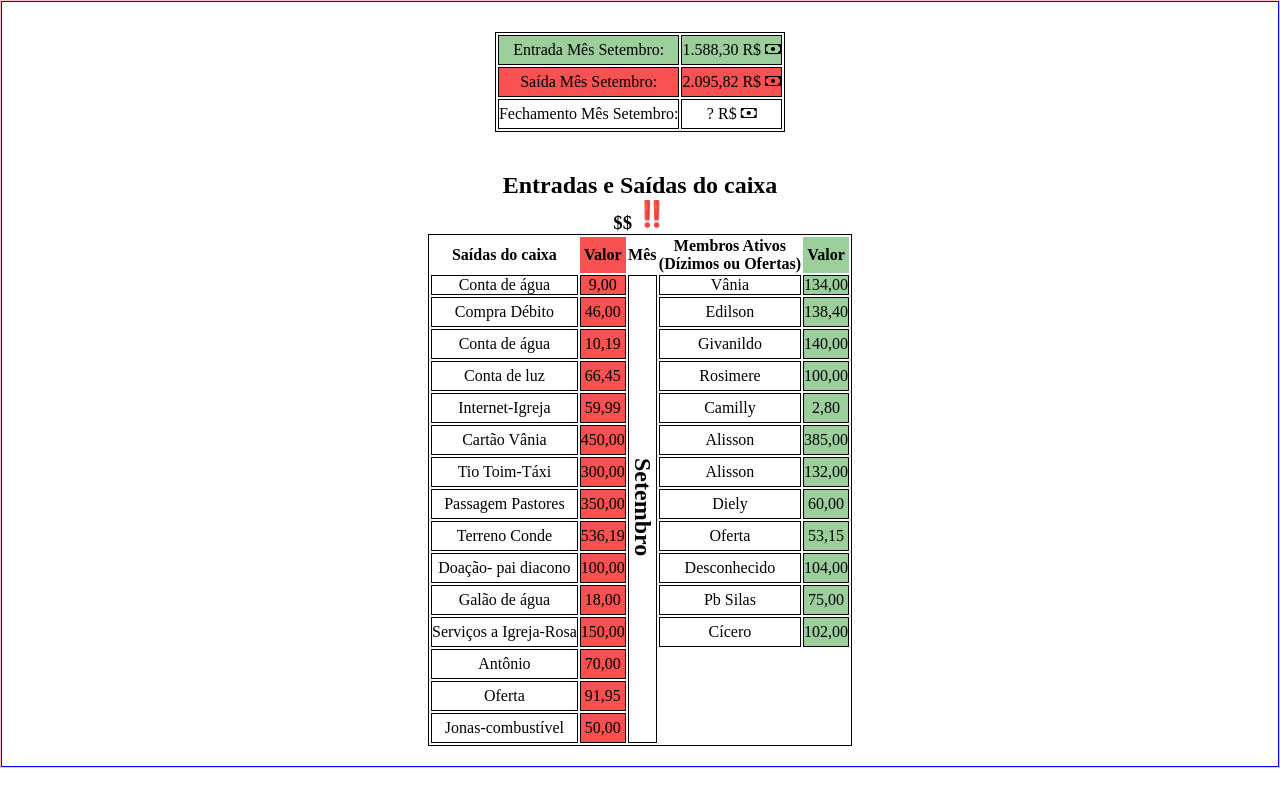
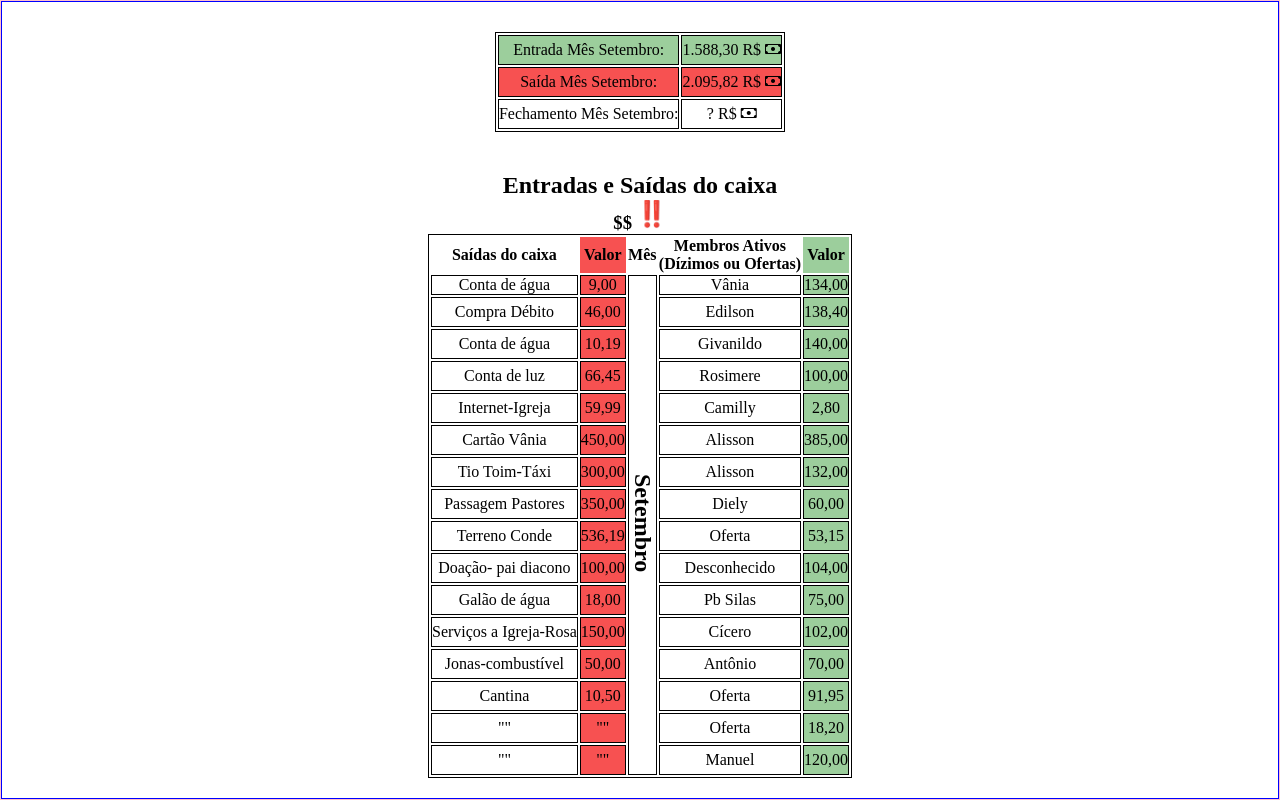
Before and after one commit to Edyylson/setembro01, a plain HTML site: page index.html in a window 1280 px wide. Drawn offline with nearby package versions, Linux system fonts and the light colour scheme.

Commit message:
atualizando

```diff
--- a/index.html
+++ b/index.html
@@ -182,20 +182,34 @@
 
 
         <tr class="linha">
+          <td>Jonas-combustível</td>
+          <td>50,00 </td>
           <td>Antônio</td>
           <td>70,00 </td>
 
         </tr>
 
         <tr class="linha">
+          <td>Cantina</td>
+          <td>10,50 </td>
           <td>Oferta</td>
           <td>91,95 </td>
 
         </tr>
 
         <tr class="linha">
-          <td>Jonas-combustível</td>
-          <td>50,00</td>
+          <td>""</td>
+          <td>""</td>
+          <td>Oferta</td>
+          <td>18,20</td>
+
+        </tr>
+
+        <tr class="linha">
+          <td>""</td>
+          <td>""</td>
+          <td>Manuel</td>
+          <td>120,00</td>
 
         </tr>
 
```
